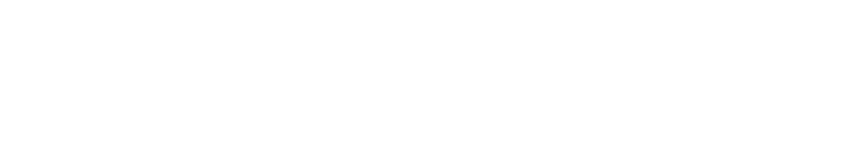
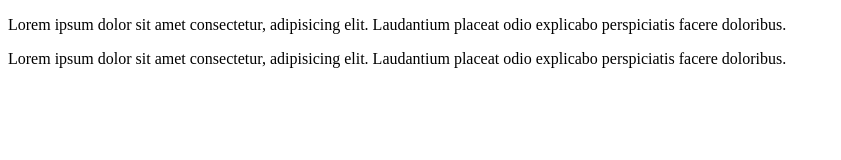
Before and after one commit to developerruiz/curso_Github_1, a plain HTML site: page index.html in a window 1280 px wide. Shown: the whole page, without its empty margins (0-841 px from the left). Drawn offline with Linux system fonts and the light colour scheme.

Commit message:
Ahora el index html tiene 2 parrafos

```diff
--- a/index.html
+++ b/index.html
@@ -6,6 +6,12 @@
     <title>Document</title>
 </head>
 <body>
+    <div class="contenedor">
+        <div class="parrafo">
+            <p>Lorem ipsum dolor sit amet consectetur, adipisicing elit. Laudantium placeat odio explicabo perspiciatis facere doloribus.</p>
+            <p>Lorem ipsum dolor sit amet consectetur, adipisicing elit. Laudantium placeat odio explicabo perspiciatis facere doloribus.</p>
 
+        </div>
+    </div>
 </body>
 </html>
```
